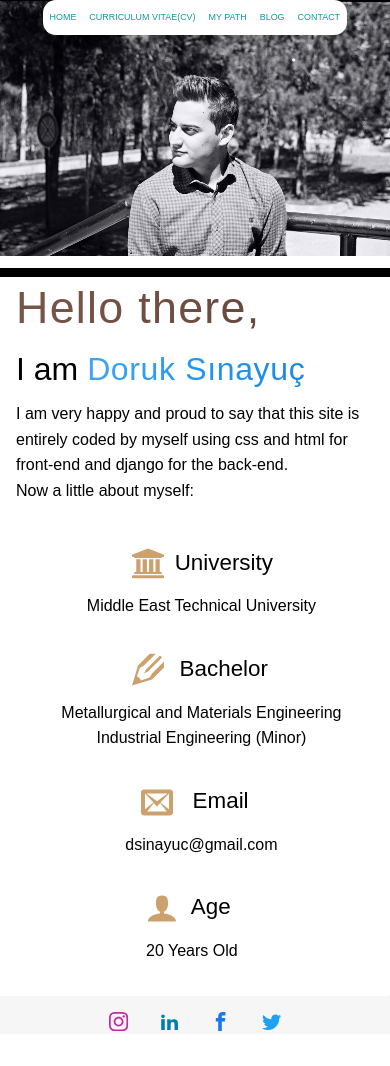
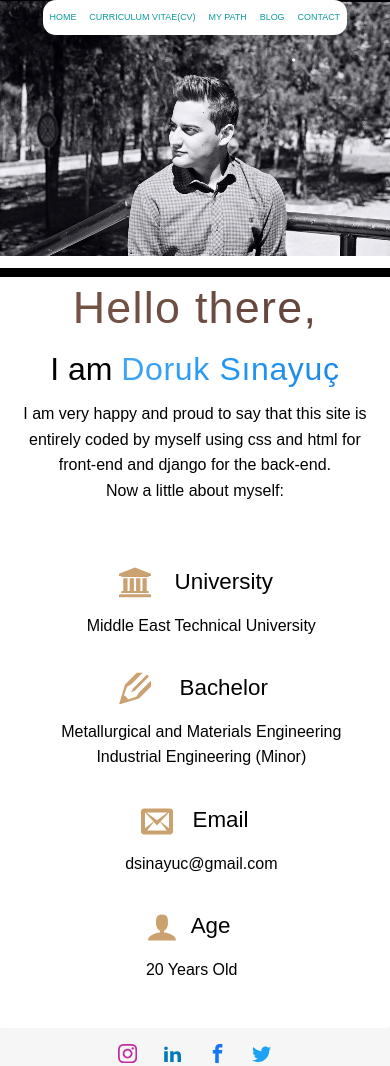
Before and after one commit to DorukSinayuc/mySite, a Django app: page / in a window 390 px wide. Before the commit the page ends 1031 px from the top, so only its background shows below. Run offline with Django 3.2, Linux system fonts and the light colour scheme.

Commit message:
Made the homepage more responsive

```diff
--- a/mySite/mySiteProject/homeApp/static/homeApp/css/main.css
+++ b/mySite/mySiteProject/homeApp/static/homeApp/css/main.css
@@ -73,6 +73,22 @@ body {
   display: grid;
   grid-template-rows: repeat(18, 4.17vh);
   grid-template-columns: repeat(24, 3.54vw);
+}
+
+@media (max-width: 81.25em) {
+  .content {
+    grid-template-rows: min-content;
+    grid-template-columns: min-content;
+    align-content: center;
+    justify-content: center;
+  }
+}
+
+@media (max-width: 56.25em) {
+  .content {
+    grid-template-rows: repeat(18, 4.17vh);
+    grid-template-columns: repeat(24, 3.54vw);
+  }
 }
 
 @media (max-width: 37.5em) {
@@ -1299,6 +1315,7 @@ $breakpoint argument choices:
 @media (max-width: 37.5em) {
   .page__grid {
     grid-template-rows: repeat(3, min-content);
+    overflow: hidden;
   }
 }
 
@@ -1419,10 +1436,24 @@ $breakpoint argument choices:
   grid-template-columns: repeat(22, 3.54vw);
 }
 
-@media (max-width: 56.25em) {
+@media (max-width: 81.25em) {
   .content .card {
+    grid-column: 1/2;
+    grid-row: 1/2;
+    display: grid;
+    grid-template-rows: repeat(2, min-content);
+    grid-template-columns: min-content minmax(50rem, min-content);
+  }
+}
+
+@media (max-width: 56.25em) {
+  .content .card {
+    grid-column: 2/24;
+    grid-row: 2/18;
     transform: scale(1.2);
     box-shadow: 0 0 15px 5px rgba(0, 0, 0, 0.52);
+    grid-template-rows: repeat(16, 4.17vh);
+    grid-template-columns: repeat(22, 3.54vw);
   }
 }
 
@@ -1447,6 +1478,13 @@ $breakpoint argument choices:
   transition: all .2s;
 }
 
+@media (max-width: 81.25em) {
+  .content .card__img {
+    grid-column: 2/3;
+    grid-row: 1/-1;
+  }
+}
+
 @media (max-width: 56.25em) {
   .content .card__img {
     grid-column: 1/-1;
@@ -1470,6 +1508,13 @@ $breakpoint argument choices:
   grid-column: 1/12;
   grid-row: 1/9;
   padding: 2.5rem;
+}
+
+@media (max-width: 81.25em) {
+  .content .card__about-me {
+    grid-column: 1/2;
+    grid-row: 1/2;
+  }
 }
 
 @media (max-width: 56.25em) {
@@ -1487,6 +1532,7 @@ $breakpoint argument choices:
     grid-row: 1/-1;
     padding: 2.5rem 2.5rem 2.5rem 2.5rem;
     margin-top: 0rem;
+    text-align: center;
   }
 }
 
@@ -1511,6 +1557,15 @@ $breakpoint argument choices:
   display: grid;
   grid-template-rows: repeat(8, 4.17vh);
   grid-template-columns: repeat(12, 3.54vw);
+}
+
+@media (max-width: 81.25em) {
+  .content .card__icons {
+    grid-column: 1/2;
+    grid-row: 2/3;
+    margin-bottom: 2rem;
+    margin-top: 1rem;
+  }
 }
 
 @media (max-width: 56.25em) {
@@ -1559,7 +1614,7 @@ $breakpoint argument choices:
   }
   .content .card__icons--1 svg {
     margin-right: -14rem;
-    margin-left: 5rem;
+    margin-left: 1rem;
   }
   .content .card__icons--1 h3 {
     margin-left: 5rem;
@@ -1600,7 +1655,7 @@ $breakpoint argument choices:
   .content .card__icons--2 svg {
     grid-column: 1/2;
     margin-right: -22rem;
-    margin-left: 5rem;
+    margin-left: 1rem;
   }
 }
 
@@ -1794,7 +1849,6 @@ $breakpoint argument choices:
   display: flex;
   align-items: center;
   justify-content: center;
-  gap: 5rem;
 }
 
 @media (max-width: 56.25em) {
@@ -1823,15 +1877,18 @@ $breakpoint argument choices:
 
 .social-media__links--2 {
   margin-top: 2.5rem;
+  margin-left: 4rem;
   fill: #007bb5;
 }
 
 .social-media__links--3 {
   margin-top: 2.5rem;
   fill: #1877f2;
+  margin-left: 4rem;
 }
 
 .social-media__links--4 {
   margin-top: 2.5rem;
+  margin-left: 4rem;
   fill: #1da1f2;
 }
--- a/mySite/mySiteProject/homeApp/static/homeApp/scss/HomePage/_homePage.scss
+++ b/mySite/mySiteProject/homeApp/static/homeApp/scss/HomePage/_homePage.scss
@@ -8,6 +8,7 @@
 
     @include respond(phone) {
       grid-template-rows: repeat(3,min-content);
+      overflow: hidden;
     }
 
   }
@@ -147,10 +148,24 @@
     grid-template-rows: repeat(16,4.17vh);
     grid-template-columns: repeat(22,3.54vw);
 
+    @include respond(laptop-sm) {
+      grid-column: 1/2;
+      grid-row: 1/2;
+
+      display: grid;
+      grid-template-rows: repeat(2,min-content);
+      grid-template-columns: min-content minmax(50rem,min-content);
+    }
+
     @include respond(tab-port) {
+      grid-column: 2/24;
+      grid-row: 2/18;
+
       transform: scale(1.2);
       box-shadow: 0 0 15px 5px rgba(#000,0.52);
 
+      grid-template-rows: repeat(16,4.17vh);
+      grid-template-columns: repeat(22,3.54vw);
     }
 
     @include respond(phone) {
@@ -176,6 +191,13 @@
       outline-offset: 2rem;
       transition: all .2s;
 
+      @include respond(laptop-sm) {
+        grid-column: 2/3;
+        grid-row: 1/-1;
+
+
+      }
+
       @include respond(tab-port) {
         grid-column: 1/-1;
         grid-row: 1/9;
@@ -200,6 +222,11 @@
 
       padding: 2.5rem;
 
+      @include respond(laptop-sm) {
+        grid-column: 1/2;
+        grid-row: 1/2;
+      }
+
       @include respond(tab-port) {
         grid-column: 1/10;
         grid-row: 9/-1;
@@ -212,6 +239,7 @@
         grid-row: 1/-1;
         padding: 2.5rem 2.5rem 2.5rem 2.5rem;
         margin-top: 0rem;
+        text-align: center;
       }
 
       .hello {
@@ -242,6 +270,14 @@
       display: grid;
       grid-template-rows: repeat(8,4.17vh);
       grid-template-columns: repeat(12,3.54vw);
+
+      @include respond(laptop-sm) {
+        grid-column: 1/2;
+        grid-row: 2/3;
+
+        margin-bottom: 2rem;
+        margin-top: 1rem;
+      }
 
       @include respond(tab-port) {
         grid-column: 11/-1;
@@ -289,7 +325,7 @@
 
           svg {
             margin-right: -14rem;
-            margin-left: 5rem;
+            margin-left: 1rem;
           }
 
           h3 {
@@ -335,7 +371,7 @@
           svg {
             grid-column: 1/2;
             margin-right: -22rem;
-            margin-left: 5rem;
+            margin-left: 1rem;
           }
         }
 
@@ -388,6 +424,8 @@
         grid-template-columns: min-content min-content 1fr;
         grid-gap: 4.6rem;
         align-items: center;
+
+
 
         @include respond(tab-port) {
           margin-top: -1rem;
@@ -538,8 +576,6 @@
         align-items: flex-end;
       }
 
-      gap: 5rem;
-
       a {
         svg {
           width: 4rem;
@@ -557,17 +593,21 @@
       &--1 {
         margin-top: 2.5rem;
         fill: $color-Instagram;
+
       }
       &--2 {
         margin-top: 2.5rem;
+        margin-left: 4rem;
         fill: $color-linkedIn;
       }
       &--3 {
         margin-top: 2.5rem;
         fill: $color-Facebook;
+        margin-left: 4rem;
       }
       &--4 {
         margin-top: 2.5rem;
+        margin-left: 4rem;
         fill: $color-Twitter;
       }
     }
--- a/mySite/mySiteProject/homeApp/static/homeApp/scss/_base.scss
+++ b/mySite/mySiteProject/homeApp/static/homeApp/scss/_base.scss
@@ -66,6 +66,18 @@ body {
   grid-template-rows: repeat(18,4.17vh);
   grid-template-columns: repeat(24,3.54vw);
 
+  @include respond(laptop-sm) {
+    grid-template-rows: min-content;
+    grid-template-columns: min-content;
+    align-content: center;
+    justify-content: center;
+  }
+
+  @include respond(tab-port) {
+    grid-template-rows: repeat(18,4.17vh);
+    grid-template-columns: repeat(24,3.54vw);
+  }
+
   @include respond(phone) {
     grid-template-rows: min-content;
     grid-template-columns: repeat(24,4.17vw);
```
